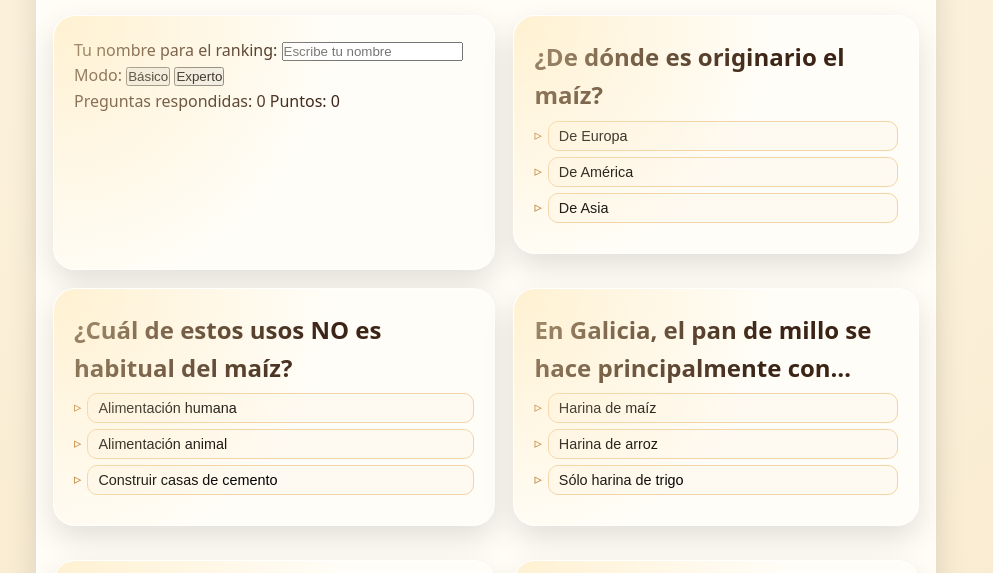
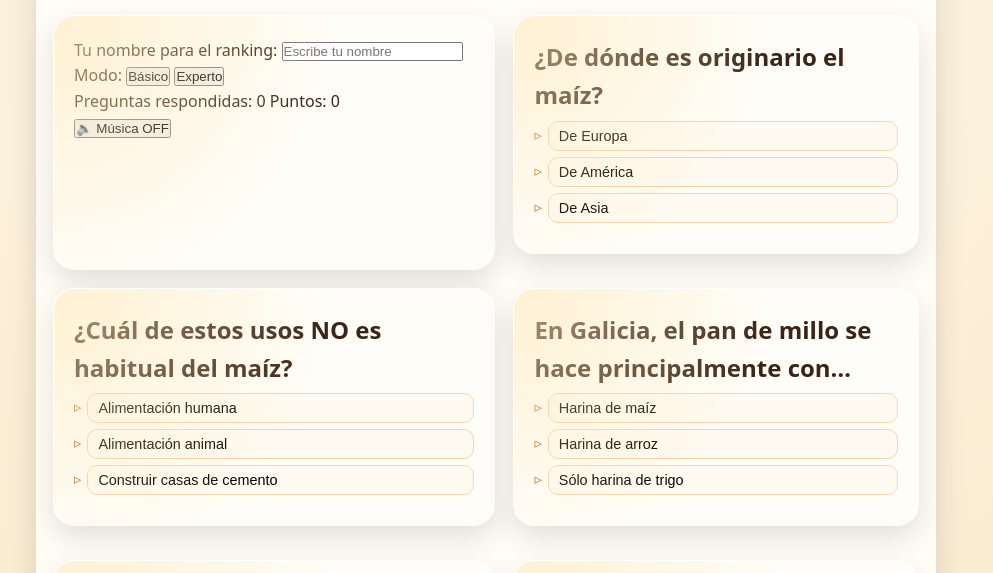
Before and after one commit to Pictorica/maiz-educativo, a plain HTML site: page quiz.html in a window 1280 px wide. Shown: the part 159-732 px from the top of the page, without its empty margins (154-1147 px from the left). Drawn offline with Linux system fonts and the light colour scheme.

Commit message:
Add music toggle and audio element to quiz

```diff
--- a/quiz.html
+++ b/quiz.html
@@ -40,6 +40,14 @@
       <div class="quiz-status">
         <span id="questionCounter">Preguntas respondidas: 0</span>
         <span id="scoreCounter">Puntos: 0</span>
+      </div>
+
+      <div class="quiz-music">
+        <button id="musicToggle" class="quiz-music-toggle" type="button">
+          🔈 Música OFF
+        </button>
+        <!-- pon aquí tu archivo de música tipo videojuego -->
+        <audio id="quizMusic" src="audio/quiz-music.mp3" loop></audio>
       </div>
     </section>
 
```
